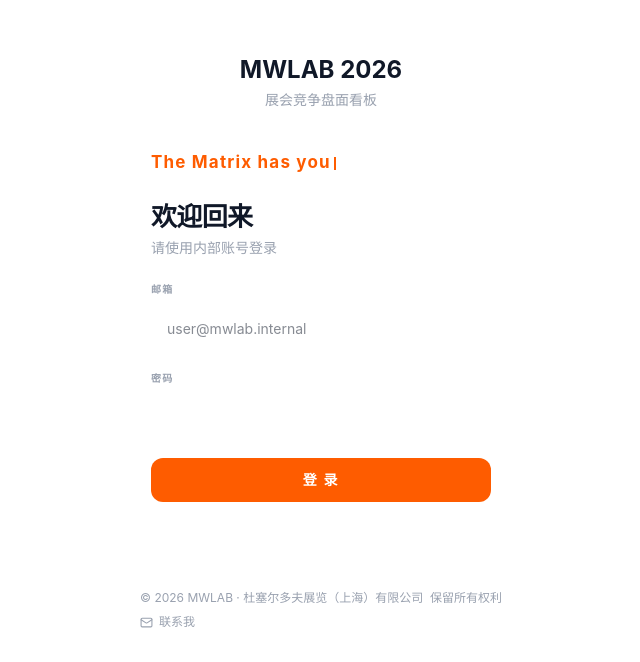
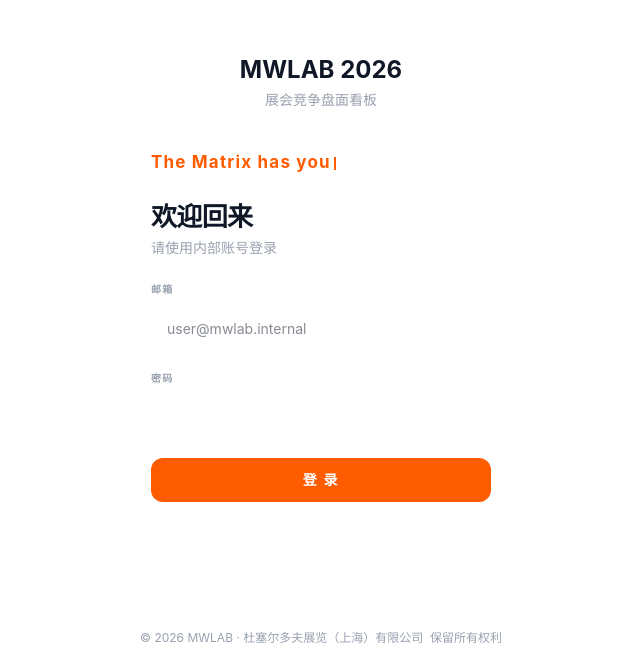
Before and after one commit to sywangyue/D_system, a Next.js app: page /login in a window 1280 px wide. Shown: the part 138-800 px from the top of the page, without its empty margins (319-959 px from the left). Built offline with nearby package versions, Linux system fonts and the light colour scheme.

Commit message:
feat(login): 移除联系我链接，版权行贴底显示
Co-Authored-By: Claude Sonnet 4.6 <noreply@anthropic.com>

```diff
--- a/app/login/page.tsx
+++ b/app/login/page.tsx
@@ -3,9 +3,8 @@
 import { useState, useEffect, useRef, type FormEvent } from "react";
 import { useRouter } from "next/navigation";
 import { saveAuth } from "@/lib/auth";
-import { AlertCircle, Loader2, Mail } from "lucide-react";
+import { AlertCircle, Loader2 } from "lucide-react";
 
-const CONTACT_EMAIL = "wangyue8811@gmail.com";
 const CHARS = "ｦｧｨｩｪｫｬｭｮｯｱｲｳｴｵｶｷｸｹｺｻｼｽｾｿﾀﾁﾂﾃﾄﾅﾆﾇﾈﾉﾊﾋﾌﾍﾎﾏﾐﾑﾒﾓﾔﾕﾖﾗﾘﾙﾚﾛﾜﾝ0123456789";
 const TW_TEXT = "The Matrix has you";
 
@@ -242,18 +241,9 @@ export default function LoginPage() {
         </div>
 
         {/* Footer */}
-        <div className="absolute bottom-8 flex flex-col gap-2">
-          <p className="text-xs text-gray-400">
-            © 2026 MWLAB · 杜塞尔多夫展览（上海）有限公司&nbsp;&nbsp;保留所有权利
-          </p>
-          <a
-            href={`mailto:${CONTACT_EMAIL}`}
-            className="flex items-center gap-1.5 text-xs text-gray-400 hover:text-gray-600 transition-colors"
-          >
-            <Mail size={13} />
-            <span>联系我</span>
-          </a>
-        </div>
+        <p className="absolute bottom-4 text-xs text-gray-400">
+          © 2026 MWLAB · 杜塞尔多夫展览（上海）有限公司&nbsp;&nbsp;保留所有权利
+        </p>
       </div>
     </div>
   );
```
